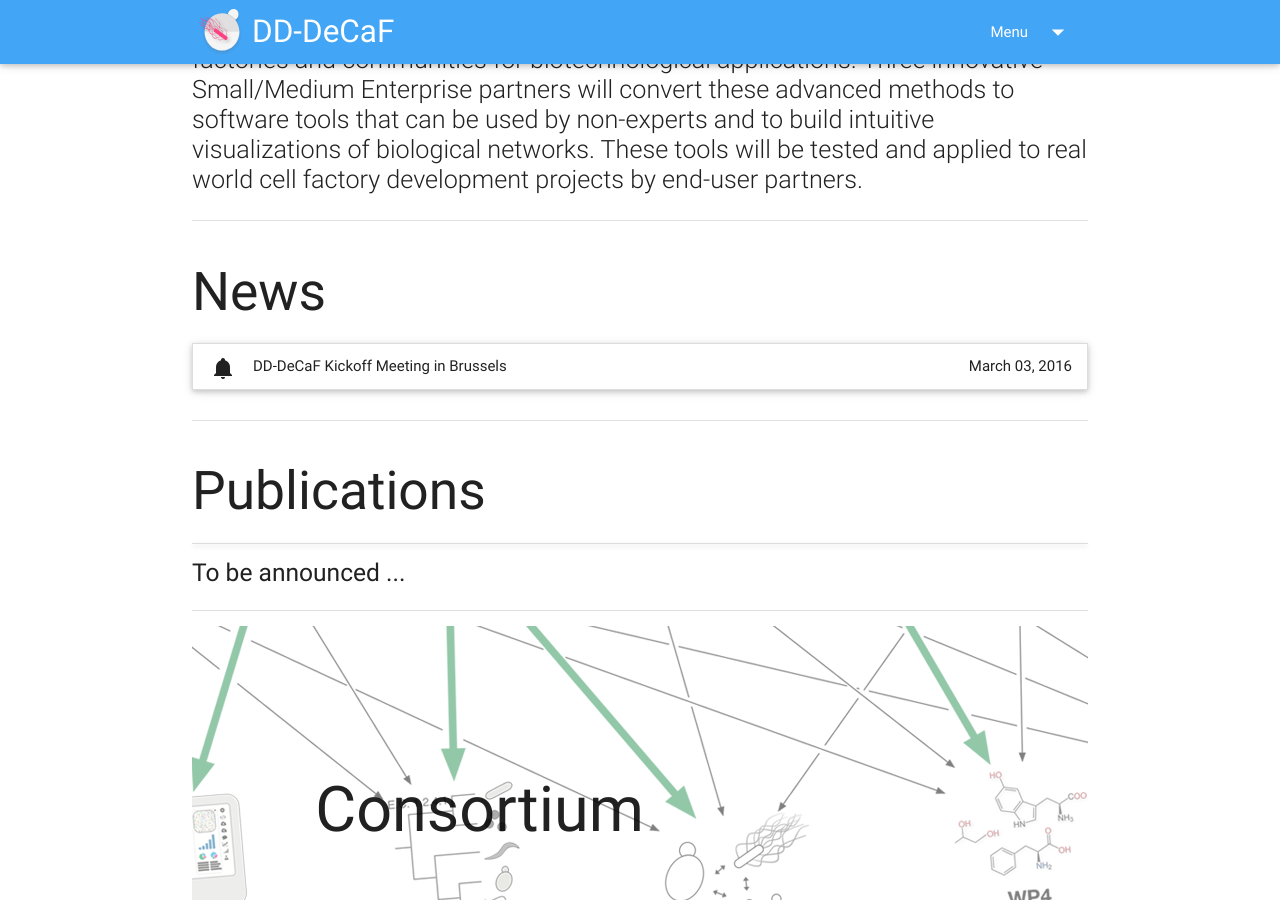
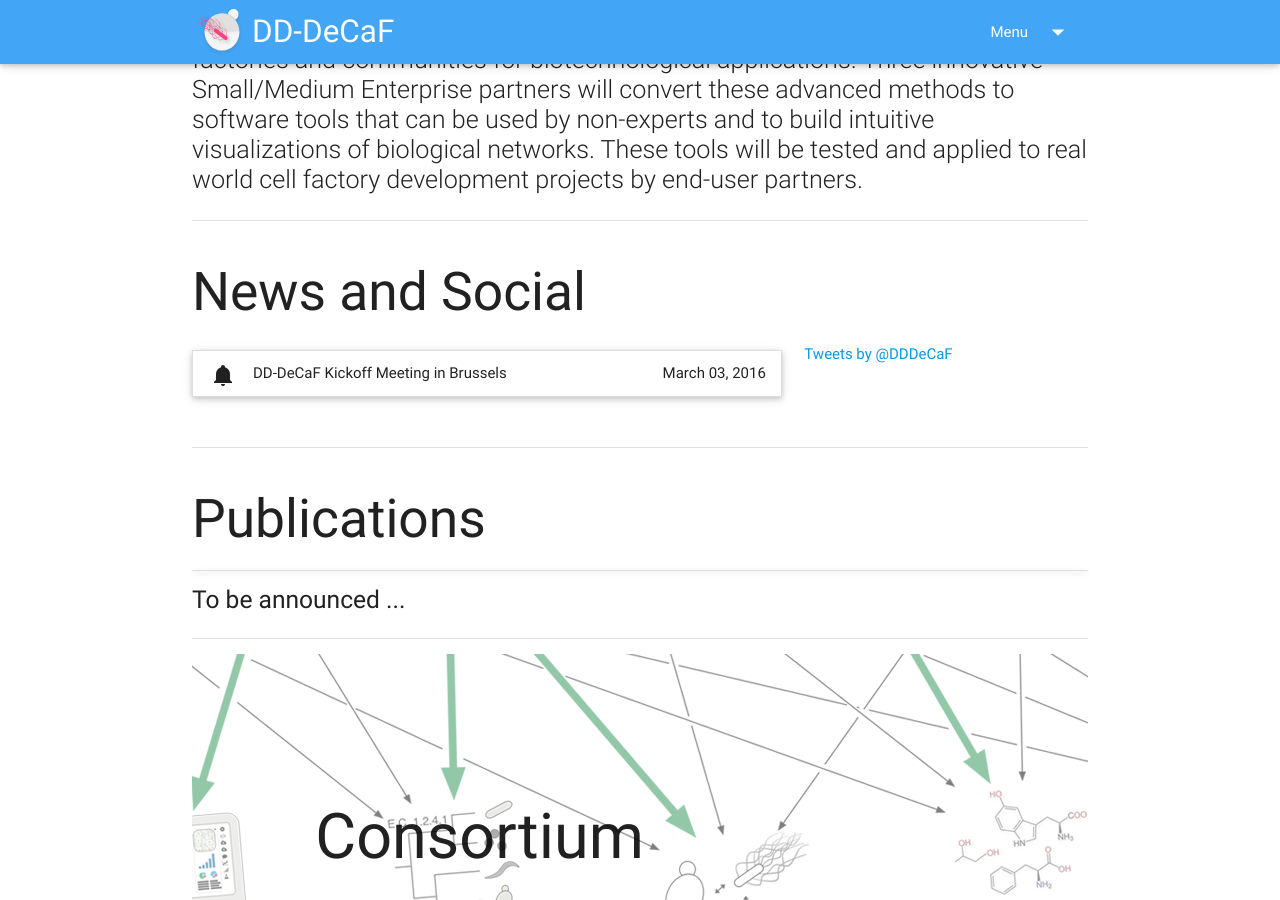
Before and after one commit to DD-DeCaF/website, a Jekyll site: the page built from index.html, in a window 1280 px wide and 900 px high, scrolled down 1060 px. Built offline with Jekyll 4.4.1, drawn with Linux system fonts in a browser that asks for light colours; nearby versions of some CDN libraries; library files that are not in the unit come from our copies; comment, search, counter and statistics services are not loaded.

Commit message:
feat: add twitter widget

```diff
--- a/_includes/news.html
+++ b/_includes/news.html
@@ -1,7 +1,13 @@
 <div class="divider"></div>
 <div class="section">
   <a class="anchor" name="news"></a>
-  <h2>News</h2>
+  <h2>News and Social</h2>
+
+    <div class="row">
+
+      <div class="col l8 s12">
+
+
 
         <ul class="collapsible" data-collapsible="accordion">
           {% for post in site.posts %}
@@ -25,5 +31,24 @@
           </li>
           {% endfor %}
         </ul>
+      </div>
+      <div class="col l4 s12">
+
+
+        <a class="twitter-timeline" href="https://twitter.com/DDDeCaF" data-widget-id="715960600413782016">Tweets by @DDDeCaF</a>
+        <script>
+          ! function(d, s, id) {
+            var js, fjs = d.getElementsByTagName(s)[0],
+              p = /^http:/.test(d.location) ? 'http' : 'https';
+            if (!d.getElementById(id)) {
+              js = d.createElement(s);
+              js.id = id;
+              js.src = p + "://platform.twitter.com/widgets.js";
+              fjs.parentNode.insertBefore(js, fjs);
+            }
+          }(document, "script", "twitter-wjs");
+        </script>
+      </div>
+    </div>
 
 </div>
```
Lines whose indentation alone changed are shown as unchanged.
